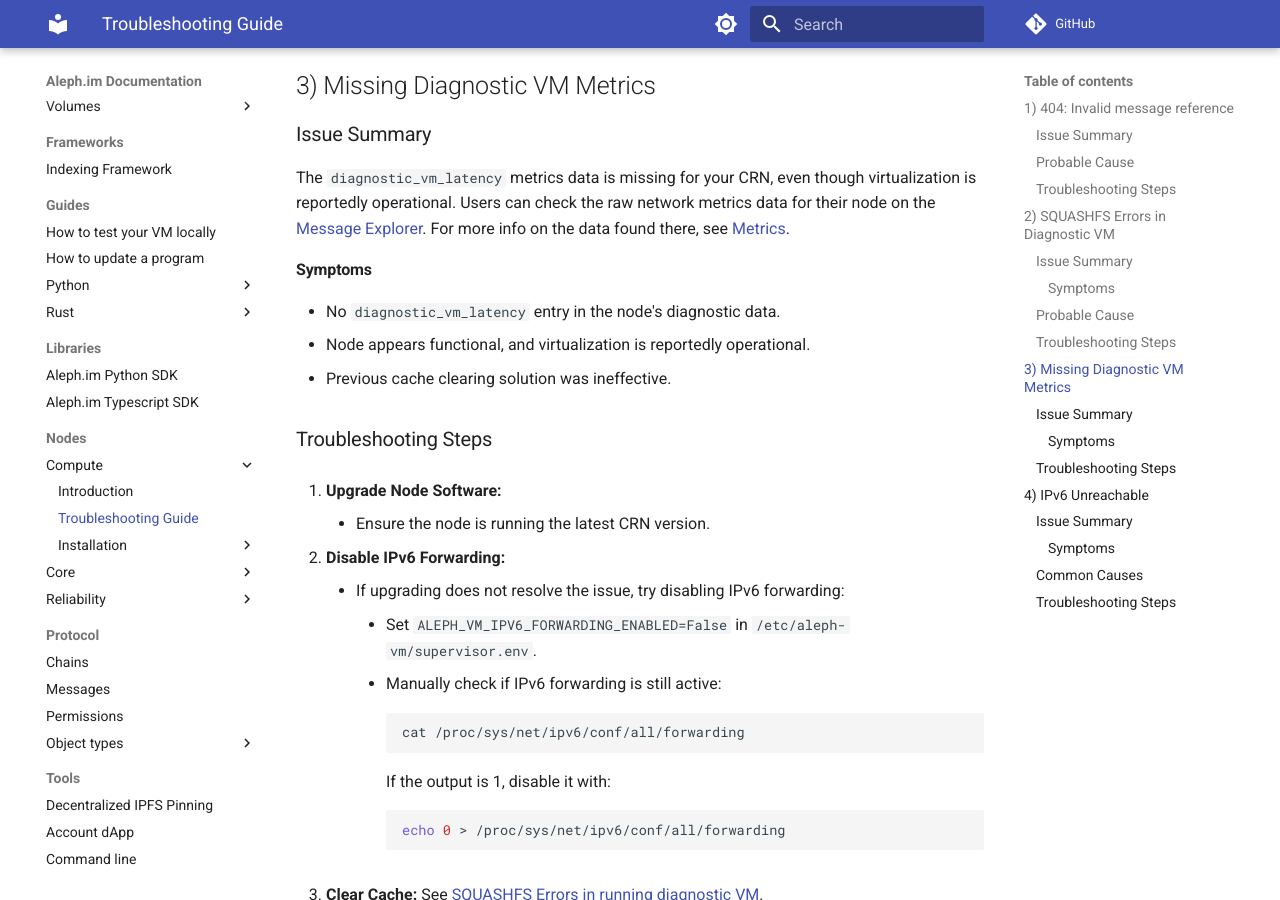
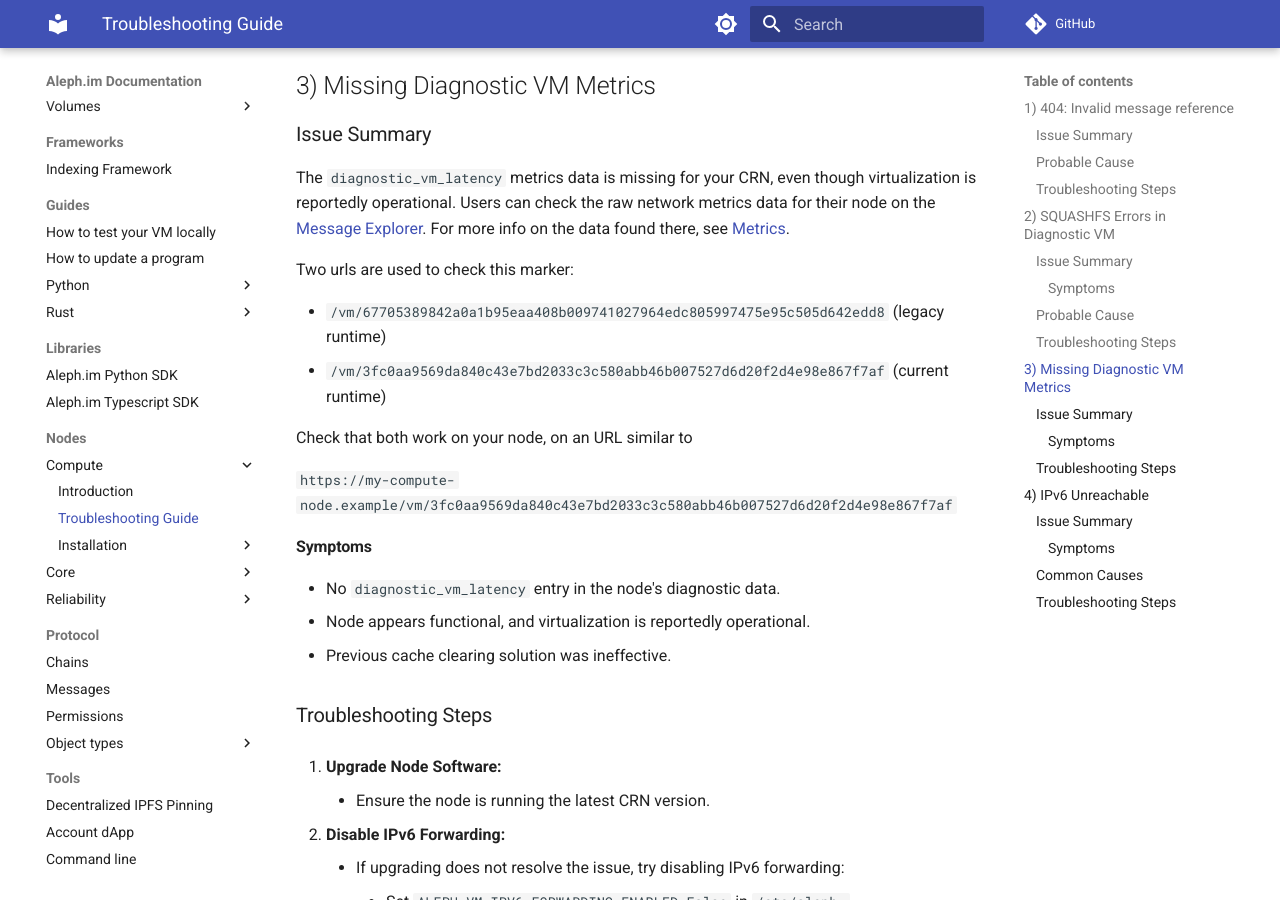
Before and after one commit to aleph-im/aleph-docs, an MkDocs documentation site: the page built from docs/nodes/compute/troubleshooting.md, in a window 1280 px wide and 900 px high, scrolled down 2245 px. Built offline with MkDocs 1.6.1 and Material for MkDocs 9.7.7, drawn with Linux system fonts in a browser that asks for light colours; comment, search, counter and statistics services are not loaded.

Commit message:
Commit suggestion about diagnostic runtimes/VMs

```diff
--- a/docs/nodes/compute/troubleshooting.md
+++ b/docs/nodes/compute/troubleshooting.md
@@ -60,6 +60,15 @@
 The `diagnostic_vm_latency` metrics data is missing for your CRN, even though virtualization is reportedly operational.
 Users can check the raw network metrics data for their node on the [Message Explorer](https://explorer.aleph.im/messages?showAdvancedFilters=1&channels=aleph-scoring&type=POST&page=1).
 For more info on the data found there, see [Metrics](../reliability/metrics.md).
+
+Two urls are used to check this marker:
+
+- `/vm/67705389842a0a1b95eaa408b009741027964edc805997475e95c505d642edd8` (legacy runtime)
+- `/vm/3fc0aa9569da840c43e7bd2033c3c580abb46b007527d6d20f2d4e98e867f7af` (current runtime)
+
+Check that both work on your node, on an URL similar to
+
+`https://my-compute-node.example/vm/3fc0aa9569da840c43e7bd2033c3c580abb46b007527d6d20f2d4e98e867f7af`
 
 #### Symptoms
 
```
